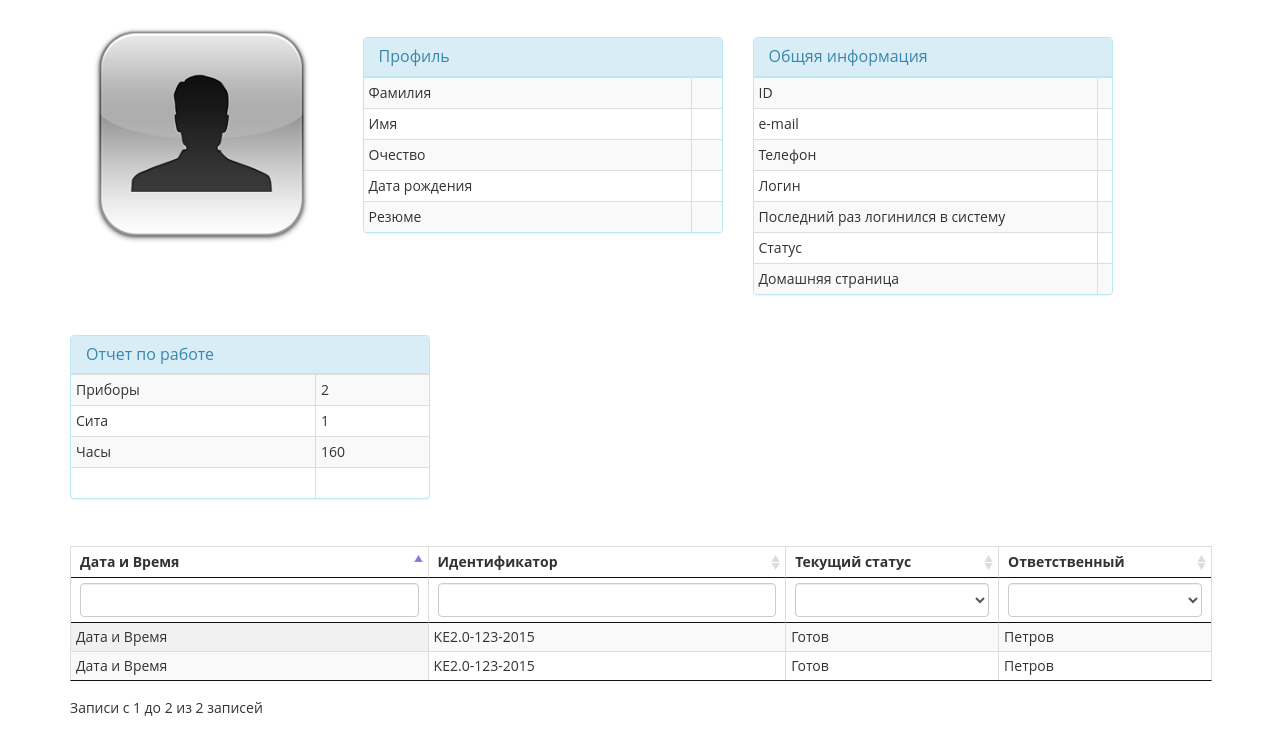
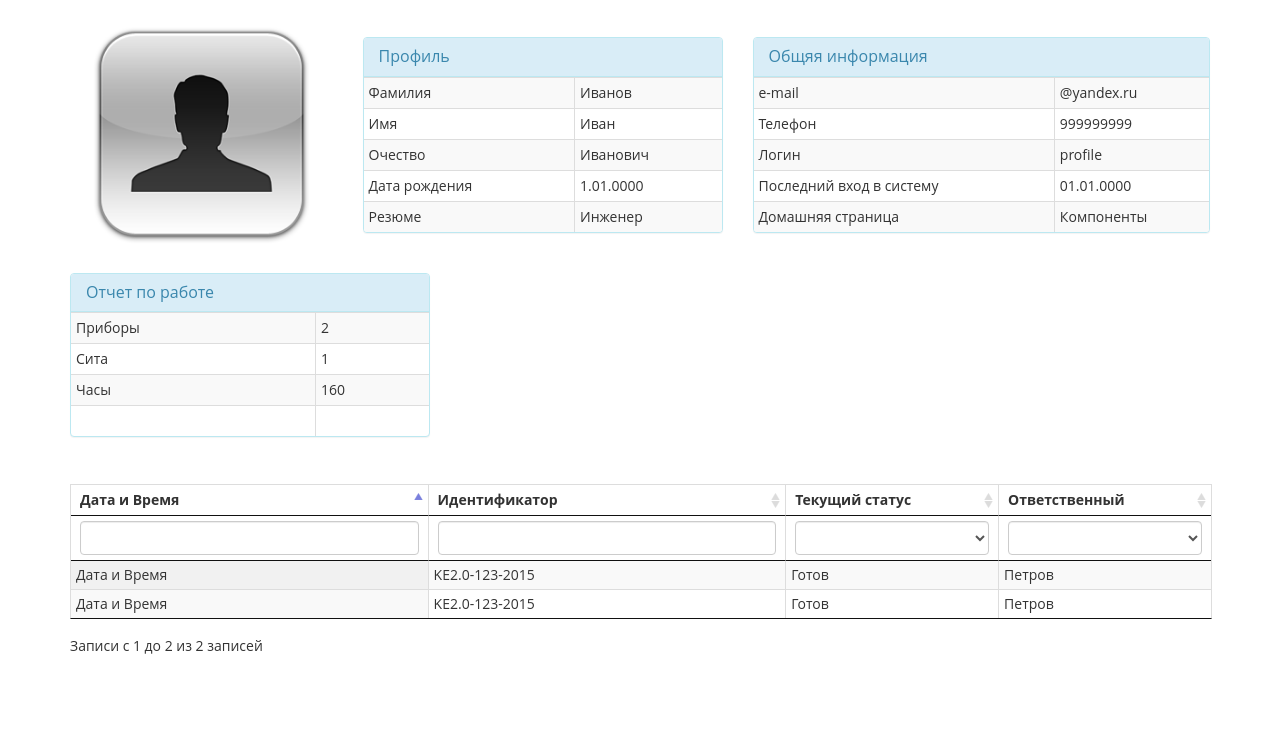
Before and after one commit to MegaJob/megajob.github.io, a plain HTML site: page profile.html in a window 1280 px wide. Shown: the part 53-800 px from the top of the page. Drawn offline with Linux system fonts and the light colour scheme.

Commit message:
little fixed
table - detail*, profile*

```diff
--- a/profile.html
+++ b/profile.html
@@ -89,23 +89,23 @@
                             <tbody>
                                 <tr>
                                     <td>Фамилия	</td>
-                                    <td></td>
+                                    <td>Иванов</td>
                                 </tr>
                                 <tr>
                                     <td>Имя</td>
-                                    <td></td>
+                                    <td>Иван</td>
                                 </tr>
                                 <tr>
                                     <td>Очество</td>
-                                    <td></td>
+                                    <td>Иванович</td>
                                 </tr>
                                 <tr>
                                     <td>Дата рождения</td>
-                                    <td></td>
+                                    <td>1.01.0000</td>
                                 </tr>
                                 <tr>
                                     <td>Резюме</td>
-                                    <td></td>
+                                    <td>Инженер</td>
                                 </tr>
                             </tbody>
                         </table>
@@ -113,7 +113,7 @@
                  </div>
             </div>
 
-            <div class="col-md-4">
+            <div class="col-md-5">
                 <div>&nbsp;</div>
                 <div class="panel panel-info">
                     <div class="panel-heading">
@@ -123,32 +123,24 @@
                         <table class="table table-hover table-bordered table-striped table-condensed">
                             <tbody>
                                 <tr>
-                                    <td>ID</td>
-                                    <td></td>
-                                </tr>
-                                <tr>
                                     <td>e-mail</td>
-                                    <td></td>
+                                    <td>@yandex.ru</td>
                                 </tr>
                                 <tr>
                                     <td>Телефон</td>
-                                    <td></td>
+                                    <td>999999999</td>
                                 </tr>
                                 <tr>
                                     <td>Логин</td>
-                                    <td></td>
+                                    <td>profile</td>
                                 </tr>
                                 <tr>
-                                    <td>Последний раз логинился в систему</td>
-                                    <td></td>
-                                </tr>
-                                <tr>
-                                    <td>Статус</td>
-                                    <td></td>
+                                    <td>Последний вход в систему</td>
+                                    <td>01.01.0000</td>
                                 </tr>
                                 <tr>
                                     <td>Домашняя страница</td>
-                                    <td></td>
+                                    <td>Компоненты</td>
                                 </tr>
 
                             </tbody>
```
Also changed, not shown: detail.html (+4 -4 lines).
